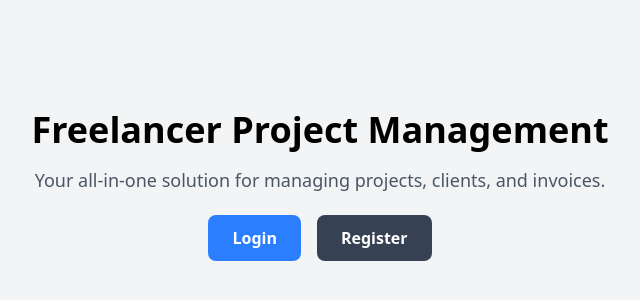
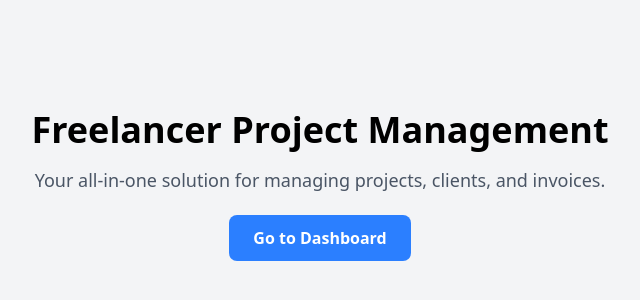
Before and after one commit to Jaba248/OU-Project, a React (Vite) app in the folder frontend/: page / in a window 1280 px wide. Shown: the part 252-552 px from the top of the page, without its empty margins (320-960 px from the left). Built offline with nearby package versions, Linux system fonts and the light colour scheme; sample sign-in values are in the browser's storage.

Commit message:
Change Dashboard Buttons when user is logged in

```diff
--- a/frontend/src/pages/Landing.jsx
+++ b/frontend/src/pages/Landing.jsx
@@ -1,6 +1,8 @@
 import React from "react";
 import { Link } from "react-router-dom";
+import { useAuth } from "../context/AuthContext";
 const Landing = () => {
+  const { isLoggedIn } = useAuth();
   return (
     <div className="flex flex-col items-center justify-center h-screen bg-gray-100 text-center">
       <h1 className="text-4xl font-bold mb-4">Freelancer Project Management</h1>
@@ -8,6 +10,15 @@ const Landing = () => {
         Your all-in-one solution for managing projects, clients, and invoices.
       </p>
       <div className="space-x-4">
+        {isLoggedIn ? (
+          <Link
+            to="/dashboard/"
+            className="px-6 py-3 bg-blue-500 text-white rounded-lg font-semibold hover:bg-blue-600 transition"
+          >
+            Go to Dashboard
+          </Link>
+        ) : (
+          <>
             <Link
               to="/login"
               className="px-6 py-3 bg-blue-500 text-white rounded-lg font-semibold hover:bg-blue-600 transition"
@@ -20,6 +31,8 @@ const Landing = () => {
             >
               Register
             </Link>
+          </>
+        )}
       </div>
     </div>
   );
```
Lines whose indentation alone changed are shown as unchanged.
